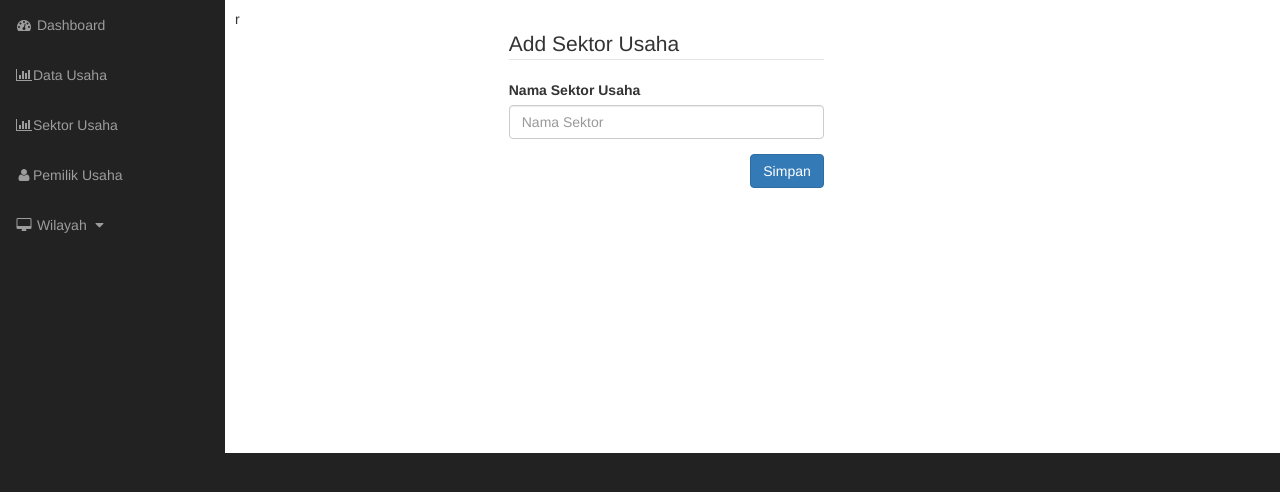
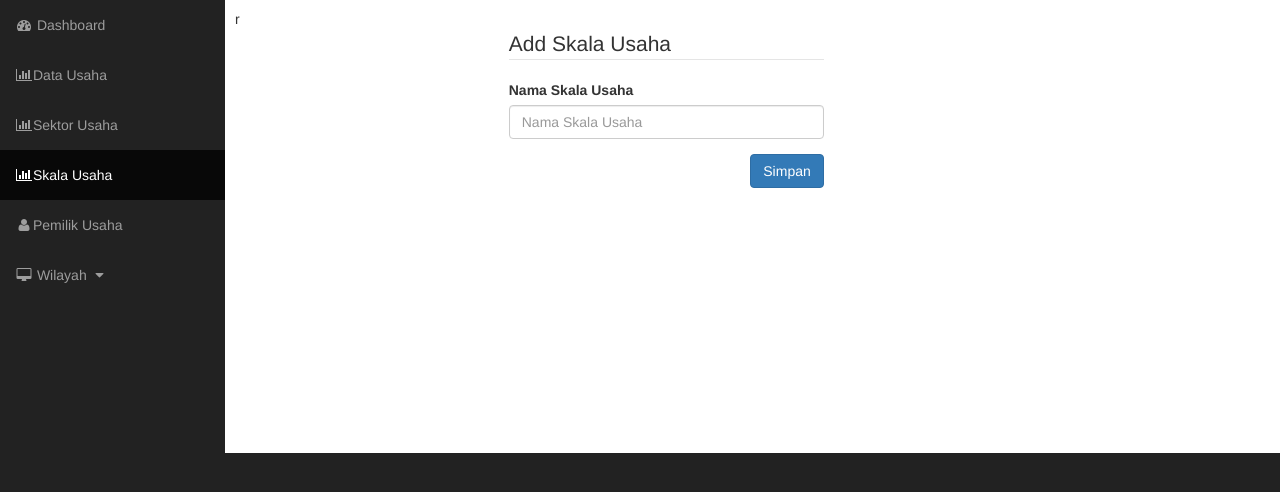
Before and after one commit to seirifat/sigkbb, a CodeIgniter app: page /sigkbb/index.php/admin/skalausaha/addview in a window 1280 px wide. Shown: the part 51-543 px from the top of the page. Run offline with CodeIgniter, Linux system fonts and the light colour scheme; grey boxes labelled with a size stand in for pictures from a placeholder-image service; some libraries are stand-ins or nearby versions.

Commit message:
Skala usaha beres

```diff
--- a/application/controllers/admin/kecamatan.php
+++ b/application/controllers/admin/kecamatan.php
@@ -83,10 +83,11 @@ class Kecamatan extends CI_Controller {
 	}
     public function editview($id)
     {
+        $this->judul['aktip'] = "kecamatan";
         $data['edit'] = true;
         $dataKecamatan = $this->kec->selectById($id);
         $data['kecamatan'] =  $dataKecamatan; //edit nanti dijadikan variabel di view
-        $this->load->view('admin/components/header');
+        $this->load->view('admin/components/header',$this->judul);
         $this->load->view('admin/kecamatan_add',$data);
         $this->load->view('admin/components/footer');
     }
--- a/application/controllers/admin/kelurahan.php
+++ b/application/controllers/admin/kelurahan.php
@@ -61,11 +61,12 @@ class Kelurahan extends CI_Controller {
     }
     public function editview($id)
     {
+        $this->judul['aktip'] = "kelurahan";
         $data['kecamatan'] = $this->kel->getkecamatan();
         $data['edit'] = true;
         $dataKelurahan = $this->kel->selectById($id);
         $data['kelurahan'] =  $dataKelurahan; //edit nanti dijadikan variabel di view
-        $this->load->view('admin/components/header');
+        $this->load->view('admin/components/header',$this->judul);
         $this->load->view('admin/kelurahan_add',$data);
         $this->load->view('admin/components/footer');
     }
--- a/application/controllers/admin/sektorusaha.php
+++ b/application/controllers/admin/sektorusaha.php
@@ -57,10 +57,11 @@ class Sektorusaha extends CI_Controller {
     }
     public function editview($id)
     {
+        $this->judul['aktip'] = "sektor";
         $data['edit'] = true;
         $dataSektorusaha = $this->sek->selectById($id);
         $data['sektorusaha'] =  $dataSektorusaha; //edit nanti dijadikan variabel di view
-        $this->load->view('admin/components/header');
+        $this->load->view('admin/components/header',$this->judul);
         $this->load->view('admin/sektorusaha_add',$data);
         $this->load->view('admin/components/footer');
     }
--- a/application/controllers/admin/skalausaha.php
+++ b/application/controllers/admin/skalausaha.php
@@ -12,10 +12,9 @@ class Skalausaha extends CI_Controller {
     }
     public function index()
     {
-        //ini perubahan
     	$this->judul['aktip'] = "skala";
-//    	var_dump($this->judul);die;
         $data['dataskalausaha'] = $this->ska->readall();
+//    	var_dump($data);die;
         $this->load->view('admin/components/header',$this->judul);
         $this->load->view('admin/skalausaha',$data);
         $this->load->view('admin/components/footer');
@@ -57,10 +56,11 @@ class Skalausaha extends CI_Controller {
     }
     public function editview($id)
     {
+        $this->judul['aktip'] = "skala";
         $data['edit'] = true;
         $dataSkalausaha = $this->ska->selectById($id);
         $data['skalausaha'] =  $dataSkalausaha; //edit nanti dijadikan variabel di view
-        $this->load->view('admin/components€/header');
+        $this->load->view('admin/components/header',$this->judul);
         $this->load->view('admin/skalausaha_add',$data);
         $this->load->view('admin/components/footer');
     }
--- a/application/controllers/admin/user.php
+++ b/application/controllers/admin/user.php
@@ -83,10 +83,11 @@ class User extends CI_Controller {
     }
     public function editview($id)
     {
+        $this->judul['aktip'] = "user";
         $data['edit'] = true;
         $dataUser = $this->us->selectById($id);
         $data['user'] =  $dataUser; //edit nanti dijadikan variabel di view
-        $this->load->view('admin/components/header');
+        $this->load->view('admin/components/header',$this->judul);
         $this->load->view('admin/user_add',$data);
         $this->load->view('admin/components/footer');
     }
--- a/application/models/m_skalausaha.php
+++ b/application/models/m_skalausaha.php
@@ -24,15 +24,13 @@ class M_skalausaha extends CI_Model {
     {
         $this->db->select('*');
         $this->db->from('skala_usaha');
-        $this->db->where('id_skala',$id);
+        $this->db->where('id_skalausaha',$id);
         $data = $this->db->get()->row();
         return $data;
     }
     public function edit($id,$dataska)
     {
-        //update kecamatan set nama=batujajar where id_kecamatan=$id
-        //                     dalem $datakec
-        $this->db->where('id_skala',$id);
+        $this->db->where('id_skalausaha',$id);
         $this->db->update('skala_usaha',$dataska);
         if($this->db->affected_rows()>0){
             return true;
@@ -42,7 +40,7 @@ class M_skalausaha extends CI_Model {
     }
     public function delete($id)
     {
-        $this->db->where('id_skala',$id);
+        $this->db->where('id_skalausaha',$id);
         $this->db->delete('skala_usaha');
         if($this->db->affected_rows()>0){
             return true;
--- a/application/views/admin/components/header.php
+++ b/application/views/admin/components/header.php
@@ -176,6 +176,9 @@
                 <li <?php echo $aktip=='sektor'?'class="active"':"";?> >
                     <a href="<?php echo base_url('admin/sektorusaha/'); ?>"><i class="fa fa-fw fa-bar-chart-o"></i>Sektor Usaha</a>
                 </li>
+                <li <?php echo $aktip=='skala'?'class="active"':"";?> >
+                    <a href="<?php echo base_url('admin/skalausaha/'); ?>"><i class="fa fa-fw fa-bar-chart-o"></i>Skala Usaha</a>
+                </li>
                 <li <?php echo $aktip=='user'?'class="active"':"";?>>
                     <a  href="<?php echo base_url('admin/user/'); ?>"><i class="fa fa-fw fa-user"></i>Pemilik Usaha</a>
                 </li>
--- a/application/views/admin/skalausaha.php
+++ b/application/views/admin/skalausaha.php
@@ -49,9 +49,9 @@
                                   <?php foreach($dataskalausaha as $row){?>
                                       <tr>
                                           <td class="text-center"><?php echo $i;?></td>
-                                          <td><?php echo $row->nama_skala;?></td>
-                                          <td class="text-center"><a href="<?php echo base_url('admin/skalausaha/editview/'.$row->id_skala);?>" class="btn btn-warning"><i class="fa fa-pencil"></i></a>
-                                              <a onclick="return confirm('Apakah anda yakin ingin menghapus data ini ?')" href="<?php echo base_url('admin/skalausaha/delete/'.$row->id_skala); ?>" class="btn btn-danger"><i class="fa fa-trash"></i></a></td>
+                                          <td><?php echo $row->nama_skalausaha;?></td>
+                                          <td class="text-center"><a href="<?php echo base_url('admin/skalausaha/editview/'.$row->id_skalausaha);?>" class="btn btn-warning"><i class="fa fa-pencil"></i></a>
+                                              <a onclick="return confirm('Apakah anda yakin ingin menghapus data ini ?')" href="<?php echo base_url('admin/skalausaha/delete/'.$row->id_skalausaha); ?>" class="btn btn-danger"><i class="fa fa-trash"></i></a></td>
                                       </tr>
                                       <?php $i++;?>
                                   <?php }?>
--- a/application/views/admin/skalausaha_add.php
+++ b/application/views/admin/skalausaha_add.php
@@ -2,13 +2,13 @@
     <div class="container-fluid">
         <div class="row">
             <div class="col-md-4 col-md-offset-3">
-                <form action="<?php echo !empty($edit)? base_url('admin/sektorusaha/edit/'.$sektorusaha->id_sektor): base_url('admin/sektorusaha/add'); ?>" method="post" role="form">
-                    <legend><?php echo !empty($edit)?"Edit Sektor Usaha":"Add Sektor Usaha";?></legend>
+                <form action="<?php echo !empty($edit)? base_url('admin/skalausaha/edit/'.$skalausaha->id_skalausaha): base_url('admin/skalausaha/add'); ?>" method="post" role="form">
+                    <legend><?php echo !empty($edit)?"Edit Skala Usaha":"Add Skala Usaha";?></legend>
 
                     <div class="form-group">
-                        <label for="">Nama Sektor Usaha</label>
-                        <input type="text" class="form-control" name="nama_sektor" id="" placeholder="Nama Sektor" required
-                               value="<?php echo !empty($sektorusaha)?$sektorusaha->nama_sektor:''?>">
+                        <label for="">Nama Skala Usaha</label>
+                        <input type="text" class="form-control" name="nama_skalausaha" id="" placeholder="Nama Skala Usaha" required
+                               value="<?php echo !empty($skalausaha)?$skalausaha->nama_skalausaha:''?>">
                     </div>
                     <div class="form-group text-right">
                         <button type="submit" class="btn btn-primary">Simpan</button>
--- a/application/views/admin/user.php
+++ b/application/views/admin/user.php
@@ -46,7 +46,7 @@
                                         <th class="text-center">Tempat Lahir </th>
                                         <th class="text-center">Tanggal Lahir </th>
                                         <th class="text-center">KTP </th>
-                                        <th class="text-center">Status User </th>
+                                        <th class="text-center">Status </th>
                                         <th class="text-center">Aksi</th>
                                     </tr>
                             </thead>
```
